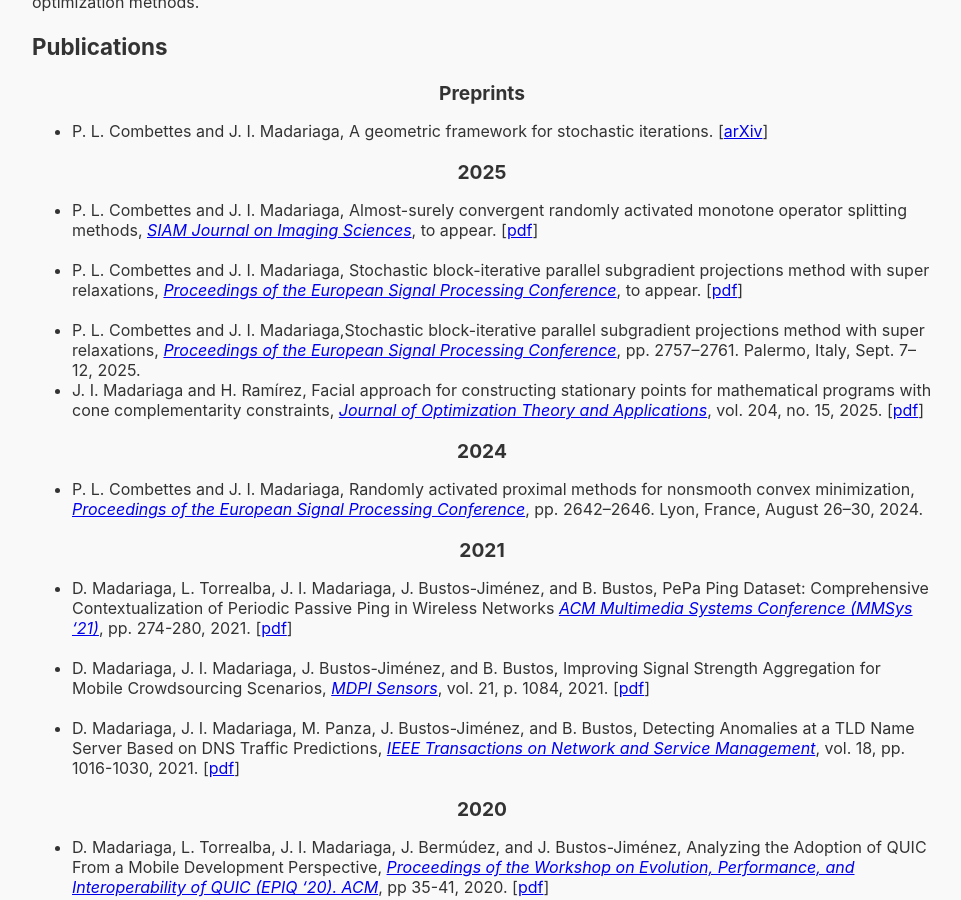
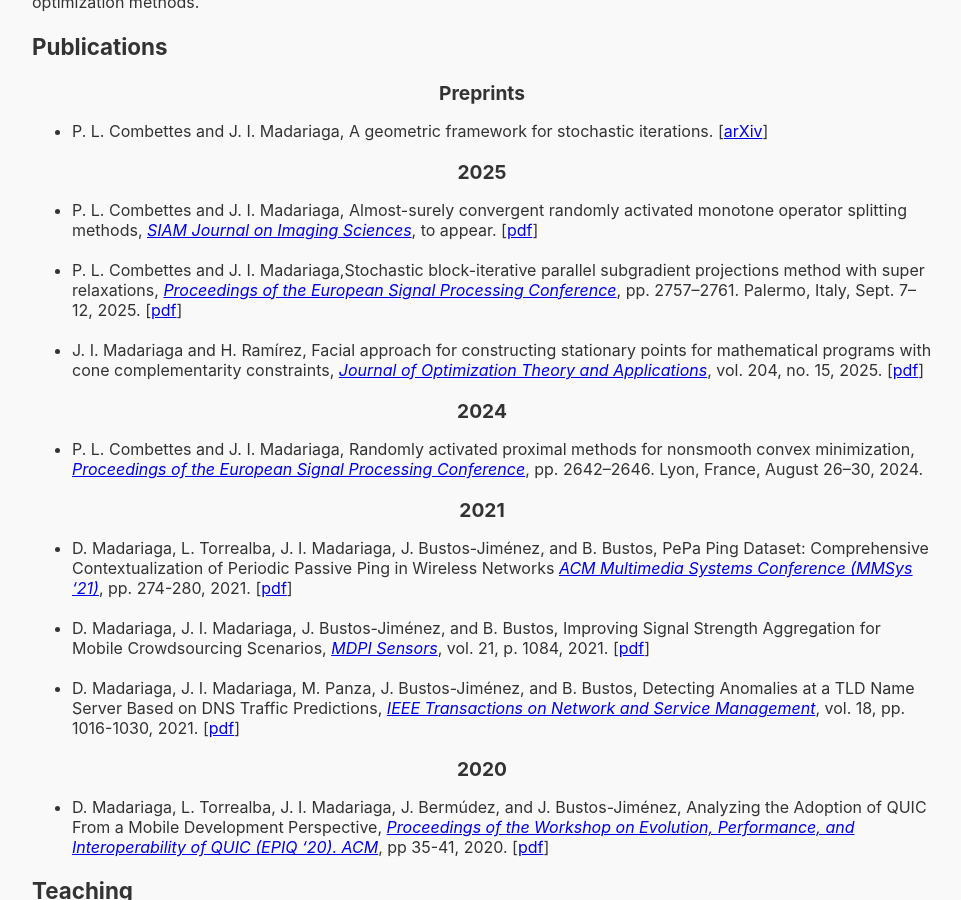
Before and after one commit to jmadariagar/jmadariagar.github.io, a Jekyll site: the page built from index.md, in a window 1280 px wide and 900 px high, scrolled down 915 px. Shown: the whole window, without its empty margins (158-1119 px from the left). Built offline with Jekyll 4.4.1, drawn with Linux system fonts in a browser that asks for light colours; our own code applies the rules of GitHub Pages for plain Markdown files; a script that is not in the unit is left out.

Commit message:
Update index.md

```diff
--- a/index.md
+++ b/index.md
@@ -23,12 +23,11 @@ My research interests encompass nonlinear analysis and optimization, with a focu
 
 <center> <h3>2025</h3> </center>
 * P. L. Combettes and J. I. Madariaga, Almost-surely convergent randomly activated monotone operator splitting methods, [<em>SIAM Journal on Imaging Sciences</em>](https://www.siam.org/publications/siam-journals/siam-journal-on-imaging-sciences/), to appear. [[pdf](https://javier.madariaga.cl/media/siims3.pdf)]<br><br>
-* P. L. Combettes and J. I. Madariaga, Stochastic block-iterative parallel subgradient projections method with super relaxations, [<em>Proceedings of the European Signal Processing Conference</em>](https://eusipco2025.org/), to appear. [[pdf](https://javier.madariaga.cl/media/eusipco2025.pdf)]<br><br>
 * P. L. Combettes and J. I. Madariaga,Stochastic block-iterative parallel subgradient projections
 method with super relaxations,
 <cite><a href ="http://www.eusipco2025.org/">
 Proceedings of the European Signal Processing Conference</a></cite>,
-pp. 2757&ndash;2761. Palermo, Italy, Sept. 7&ndash;12, 2025.
+pp. 2757&ndash;2761. Palermo, Italy, Sept. 7&ndash;12, 2025. [[pdf](https://javier.madariaga.cl/media/eusipco2025.pdf)]<br><br>
 * J. I. Madariaga and H. Ramírez, Facial approach for constructing stationary points for mathematical programs with cone complementarity constraints, [<em>Journal of Optimization Theory and Applications</em>](https://link.springer.com/journal/10957), vol. 204, no. 15, 2025. [[pdf](https://doi.org/10.1007/s10957-024-02562-8)]
 
 <center> <h3>2024</h3> </center>
```
